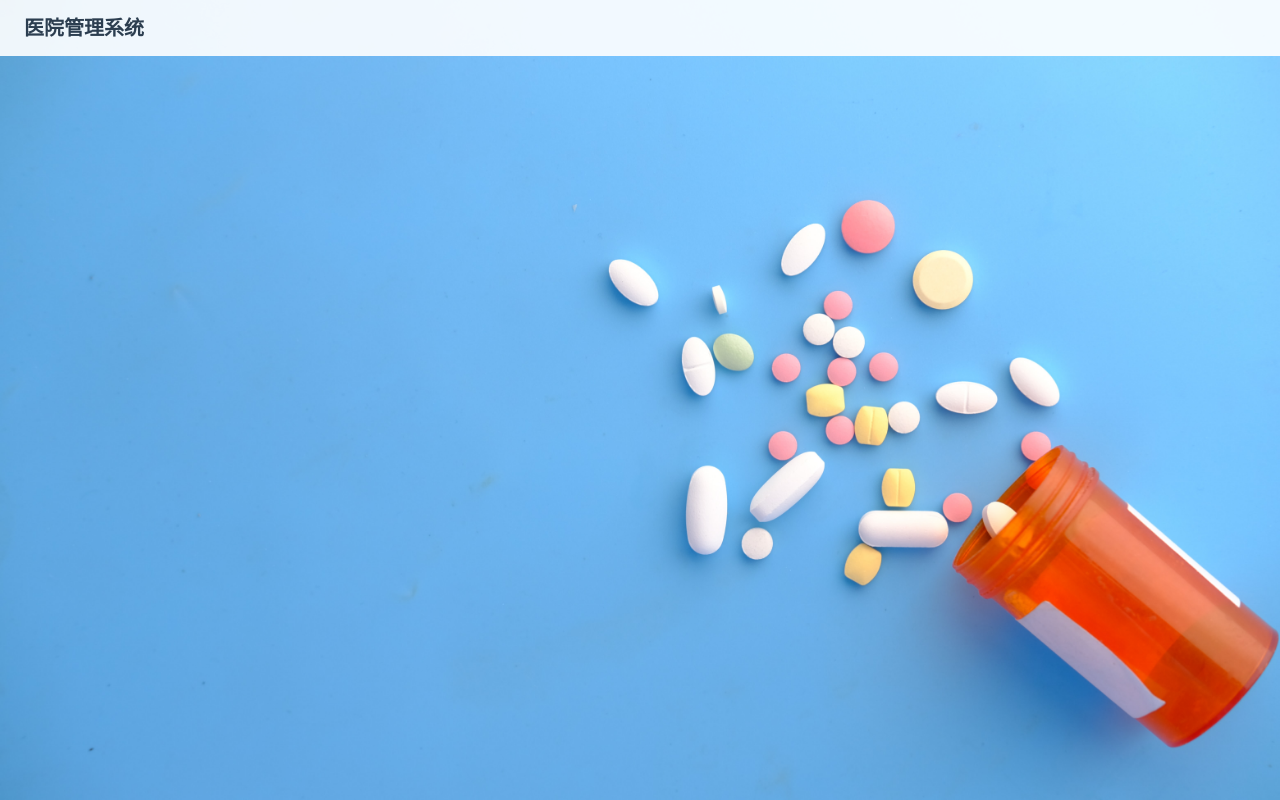
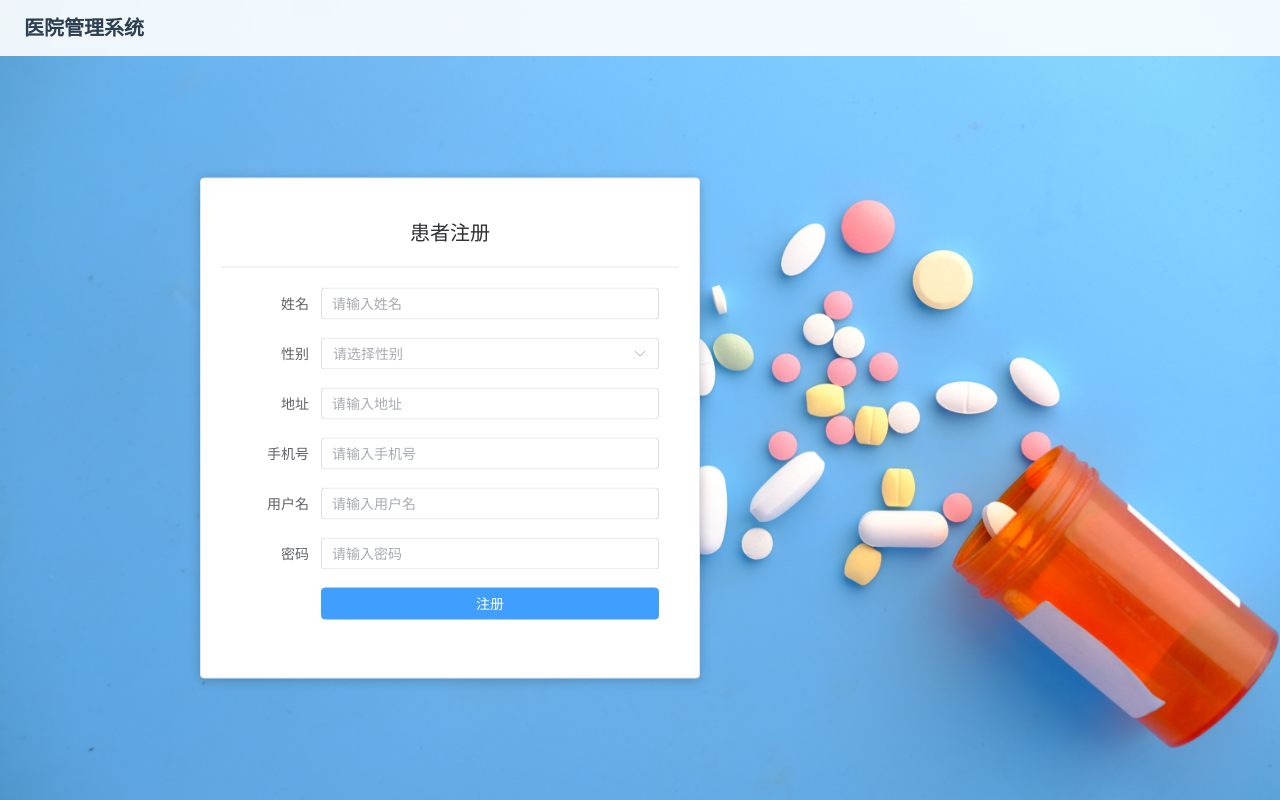
Before and after one commit to Authcult/DBWork, a Vue app in the folder vue/HospitalManagementSystem/: page /register in a window 1280 px wide. Before the commit this address had no page. Built offline with nearby package versions, Linux system fonts and the light colour scheme.

Commit message:
实现了登录成功之后的页面切换，实现患者注册功能。

```diff
--- a/vue/HospitalManagementSystem/package.json
+++ b/vue/HospitalManagementSystem/package.json
@@ -9,6 +9,7 @@
     "preview": "vite preview"
   },
   "dependencies": {
+    "hospitalmanagementsystem": "file:",
     "vue": "^3.5.13",
     "vue-router": "^4.5.1"
   },
--- a/vue/HospitalManagementSystem/src/router/index.js
+++ b/vue/HospitalManagementSystem/src/router/index.js
@@ -3,6 +3,7 @@ import LoginView from '../views/LoginView.vue';
 import AdminView from '../views/AdminView.vue';
 import DoctorView from '../views/DoctorView.vue';
 import PatientView from '../views/PatientView.vue';
+import RegisterView from '@/views/RegisterView.vue';
 
 const routes = [
   {
@@ -34,6 +35,11 @@ const routes = [
     component: PatientView,
     // TODO: Add route guard for patient role
     meta: { requiresAuth: true, role: 'patient' }
+  },
+  {
+    path: '/register',
+    name: 'Register',
+    component: RegisterView
   }
 ];
 
--- a/vue/HospitalManagementSystem/src/views/LoginView.vue
+++ b/vue/HospitalManagementSystem/src/views/LoginView.vue
@@ -23,6 +23,9 @@
         <el-form-item>
           <el-button type="primary" native-type="submit" style="width: 100%;">登录</el-button>
         </el-form-item>
+        <el-form-item>
+          <el-button type="success" @click="goToRegister" style="width: 100%;">还没有账号？去注册</el-button>
+        </el-form-item>
       </el-form>
     </el-card>
   </div>
@@ -34,6 +37,10 @@ import { useRouter } from 'vue-router';
 import { ElMessage } from 'element-plus';
 
 const router = useRouter();
+
+const goToRegister = () => {
+  router.push('/register');
+}
 
 const loginForm = ref({
   username: '',
@@ -48,7 +55,7 @@ const handleLogin = async () => {
   }
 
   try {
-    const response = await fetch('http://loc/auth/login', {
+    const response = await fetch('http://localhost:8080/auth/login', {
       method: 'POST',
       headers: {
         'Content-Type': 'application/json'
@@ -59,13 +66,15 @@ const handleLogin = async () => {
     const res = await response.json();
 
     if (res.success) {
-      // 保存 token 和用户信息
+      // 登录成功
       localStorage.setItem('token', res.data.token);
       localStorage.setItem('userRole', res.data.user.role);
       localStorage.setItem('userName', res.data.user.name);
+      localStorage.setItem('isAuthenticated', 'true');
+
       ElMessage.success('登录成功');
 
-      // 跳转到不同角色页面
+      // 跳转到对应角色页面
       switch (res.data.user.role) {
         case 'admin':
           router.push('/admin');
@@ -79,14 +88,16 @@ const handleLogin = async () => {
         default:
           router.push('/');
       }
-    } else {
-      ElMessage.error(res.error?.message || '登录失败');
+    } else{
+      // 登录失败
+      ElMessage.error(res.error?.message || '登录失败，请检查用户名、密码和角色是否正确！或者是否已经注册！');
     }
   } catch (err) {
     console.error(err);
     ElMessage.error('无法连接服务器，请稍后重试');
   }
 };
+
 </script>
 
 
--- a/vue/HospitalManagementSystem/src/views/RegisterView.vue
+++ b/vue/HospitalManagementSystem/src/views/RegisterView.vue
@@ -68,7 +68,12 @@
       ElMessage.success('注册成功，请前往登录');
       router.push('/login');
     } else {
+      // 根据后端返回的错误信息进行精确提示
+      if (res.error?.message?.includes('手机号已注册') || res.error?.message?.includes('已存在')) {
+        ElMessage.error('注册失败，该手机号已经注册！');
+      } else {
         ElMessage.error(res.error?.message || '注册失败');
+      }
     }
   } catch (err) {
     console.error(err);
@@ -79,14 +84,20 @@
 
   <style scoped>
   .register-container {
-    display: flex;
-    justify-content: center;
-    align-items: center;
     height: 100vh;
+    width: 100vw;
+    position: relative;
   }
 
   .register-card {
     width: 500px;
+    padding: 20px;
+    position: absolute;
+    top: 50%;
+    left: 200px;
+    transform: translateY(-50%);
+    background-color: white;
+    box-shadow: 0 2px 12px rgba(0, 0, 0, 0.2);
   }
 
   .card-header {
```
Also changed, not shown: 2 other files (tests, documents, lock files or other folders). Lines whose indentation alone changed are shown as unchanged.
